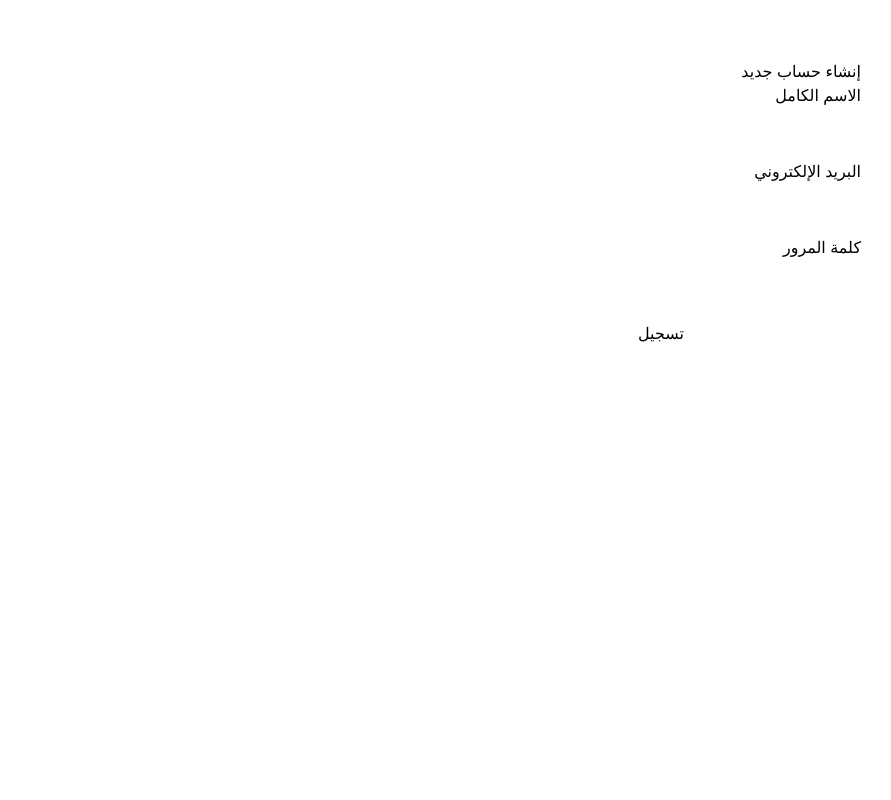
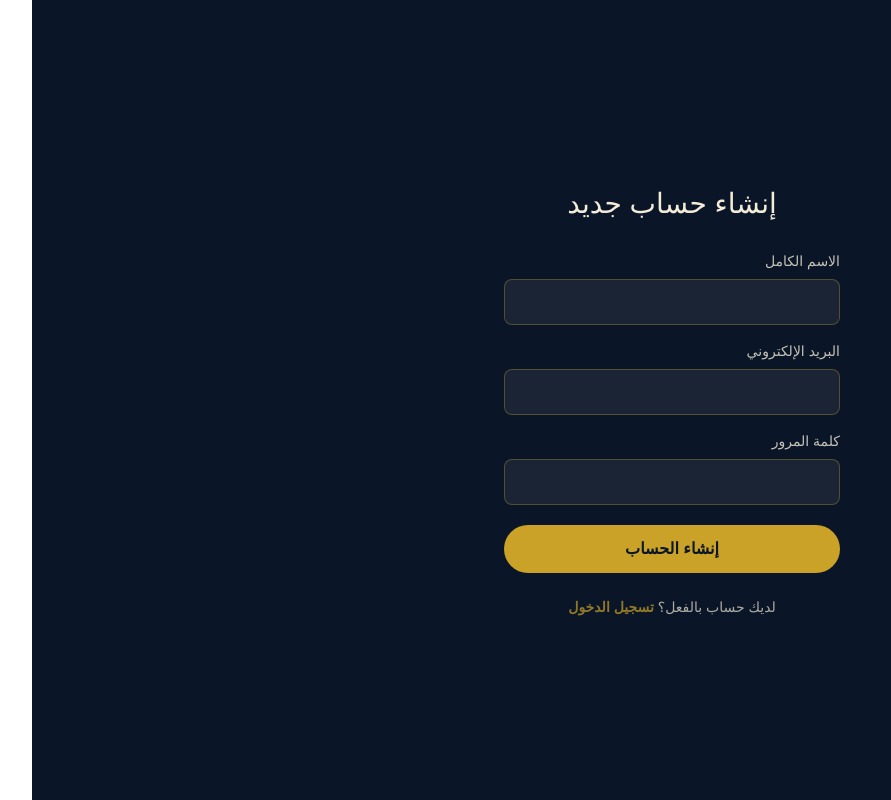
Before and after one commit to mdsamaunbillah/at-tamhid-website, a Next.js app: page /signup in a window 1280 px wide. Shown: the whole page, without its empty margins (44-935 px from the left). Built offline with nearby package versions, Linux system fonts and the light colour scheme.

Commit message:
Enhance signup page with improved UI and error handling

```diff
--- a/app/signup/page.jsx
+++ b/app/signup/page.jsx
@@ -1,12 +1,16 @@
 "use client";
 import { useState } from "react";
+import { useRouter } from "next/navigation";
+import Link from "next/link";
 import { supabase } from "../../lib/supabaseClient";
 
 export default function SignupPage() {
+  const router = useRouter();
   const [fullName, setFullName] = useState("");
   const [email, setEmail] = useState("");
   const [password, setPassword] = useState("");
   const [message, setMessage] = useState("");
+  const [success, setSuccess] = useState(false);
   const [loading, setLoading] = useState(false);
 
   async function handleSignup(e) {
@@ -18,59 +22,92 @@ export default function SignupPage() {
       email,
       password,
       options: {
-        data: { full_name: fullName }, // এটা profiles টেবিলে অটো insert হবে (schema-তে trigger আছে)
+        data: { full_name: fullName },
       },
     });
 
     setLoading(false);
 
     if (error) {
-      setMessage("خطأ: " + error.message);
+      if (error.message.includes("already registered")) {
+        setMessage("هذا البريد الإلكتروني مسجل مسبقاً. جرّب تسجيل الدخول.");
+      } else if (error.message.includes("Password")) {
+        setMessage("كلمة المرور يجب أن تكون 6 أحرف على الأقل.");
       } else {
-      setMessage("تم إنشاء الحساب! تحقق من بريدك الإلكتروني لتأكيد التسجيل.");
+        setMessage("حدث خطأ: " + error.message);
       }
+      return;
+    }
+
+    setSuccess(true);
+    setMessage("تم إنشاء حسابك! تحقق من بريدك الإلكتروني (" + email + ") لتأكيد التسجيل.");
+
+    setTimeout(() => {
+      router.push("/login");
+    }, 4000);
   }
 
   return (
-    <div dir="rtl" style={{ maxWidth: 400, margin: "60px auto", fontFamily: "sans-serif" }}>
-      <h1>إنشاء حساب جديد</h1>
+    <div dir="rtl" style={{ minHeight: "100vh", background: "#0A1628", color: "#F3ECD8", display: "flex", alignItems: "center", justifyContent: "center", fontFamily: "sans-serif" }}>
+      <div style={{ maxWidth: 400, width: "100%", padding: 32 }}>
+        <h1 style={{ fontSize: 28, marginBottom: 24, textAlign: "center" }}>إنشاء حساب جديد</h1>
+
+        {!success && (
           <form onSubmit={handleSignup}>
-        <div style={{ marginBottom: 12 }}>
-          <label>الاسم الكامل</label>
+            <div style={{ marginBottom: 14 }}>
+              <label style={{ fontSize: 14, opacity: 0.8 }}>الاسم الكامل</label>
               <input
                 type="text"
                 value={fullName}
                 onChange={(e) => setFullName(e.target.value)}
                 required
-            style={{ width: "100%", padding: 8 }}
+                style={{ width: "100%", padding: 10, marginTop: 6, borderRadius: 8, border: "1px solid #C9A22755", background: "#F3ECD811", color: "#F3ECD8" }}
               />
             </div>
-        <div style={{ marginBottom: 12 }}>
-          <label>البريد الإلكتروني</label>
+            <div style={{ marginBottom: 14 }}>
+              <label style={{ fontSize: 14, opacity: 0.8 }}>البريد الإلكتروني</label>
               <input
                 type="email"
                 value={email}
                 onChange={(e) => setEmail(e.target.value)}
                 required
-            style={{ width: "100%", padding: 8 }}
+                style={{ width: "100%", padding: 10, marginTop: 6, borderRadius: 8, border: "1px solid #C9A22755", background: "#F3ECD811", color: "#F3ECD8" }}
               />
             </div>
-        <div style={{ marginBottom: 12 }}>
-          <label>كلمة المرور</label>
+            <div style={{ marginBottom: 20 }}>
+              <label style={{ fontSize: 14, opacity: 0.8 }}>كلمة المرور</label>
               <input
                 type="password"
                 value={password}
                 onChange={(e) => setPassword(e.target.value)}
                 required
                 minLength={6}
-            style={{ width: "100%", padding: 8 }}
+                style={{ width: "100%", padding: 10, marginTop: 6, borderRadius: 8, border: "1px solid #C9A22755", background: "#F3ECD811", color: "#F3ECD8" }}
               />
             </div>
-        <button type="submit" disabled={loading} style={{ width: "100%", padding: 10 }}>
-          {loading ? "..." : "تسجيل"}
+            <button
+              type="submit"
+              disabled={loading}
+              style={{ width: "100%", padding: 12, borderRadius: 30, background: "#C9A227", color: "#0A1628", border: "none", fontWeight: "bold", cursor: "pointer" }}
+            >
+              {loading ? "..." : "إنشاء الحساب"}
             </button>
           </form>
-      {message && <p style={{ marginTop: 16 }}>{message}</p>}
+        )}
+
+        {message && (
+          <p style={{ marginTop: 20, textAlign: "center", color: success ? "#3E5C4E" : "#C9A227", fontSize: 14, lineHeight: 1.6 }}>
+            {message}
+          </p>
+        )}
+
+        <p style={{ marginTop: 24, textAlign: "center", fontSize: 14, opacity: 0.7 }}>
+          لديك حساب بالفعل؟{" "}
+          <Link href="/login" style={{ color: "#C9A227", fontWeight: "bold" }}>
+            تسجيل الدخول
+          </Link>
+        </p>
+      </div>
     </div>
   );
 }
```
Lines whose indentation alone changed are shown as unchanged.
